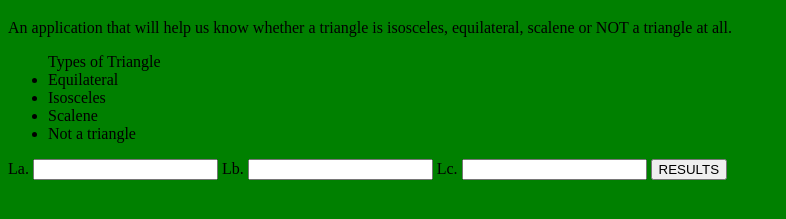
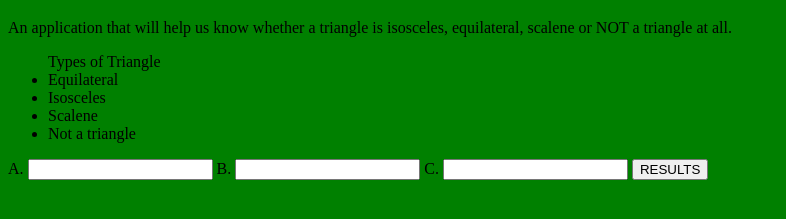
Before and after one commit to kipsr/triangletracker.github.io, a plain HTML site: page index.html in a window 1280 px wide. Shown: the part 61-280 px from the top of the page, without its empty margins (0-786 px from the left). Drawn offline with Linux system fonts and the light colour scheme.

Commit message:
correct labels

```diff
--- a/index.html
+++ b/index.html
@@ -20,12 +20,12 @@
    </ul>
    <form class="form" action="index.html" method="post" >
 
-   <label>La.</label>
-   <input type="number" name="side 1" value="" id="La">
-   <label>Lb.</label>
-   <input type="number" name="side 2" value="" id="Lb">
-   <label>Lc.</label>
-   <input type="number" name="side 3" value="" id="Lc">
+   <label>A.</label>
+   <input type="number" name="side 1" value="" id="A">
+   <label>B.</label>
+   <input type="number" name="side 2" value="" id="B">
+   <label>C.</label>
+   <input type="number" name="side 3" value="" id="C">
    <button type="button" name="results" onclick="measurements ()">RESULTS</button>
    </form>
     <script src="js/scripts.js"></script>
--- a/js/scripts.js
+++ b/js/scripts.js
@@ -1,8 +1,8 @@
 function measurements(){
 
-    var a= document.getElementById("La").value;
-    var b= document.getElementById("Lb").value;
-    var c= document.getElementById("Lc").value;
+    var a= document.getElementById("A").value;
+    var b= document.getElementById("B").value;
+    var c= document.getElementById("C").value;
 
     var x=parseInt(a);
     var y=parseInt(b);
```
